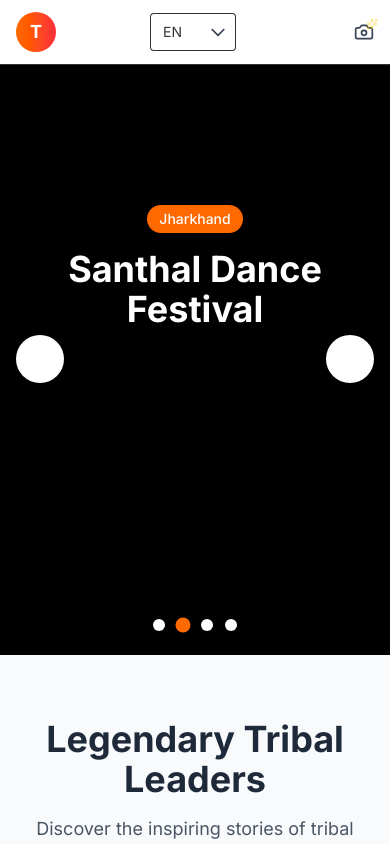
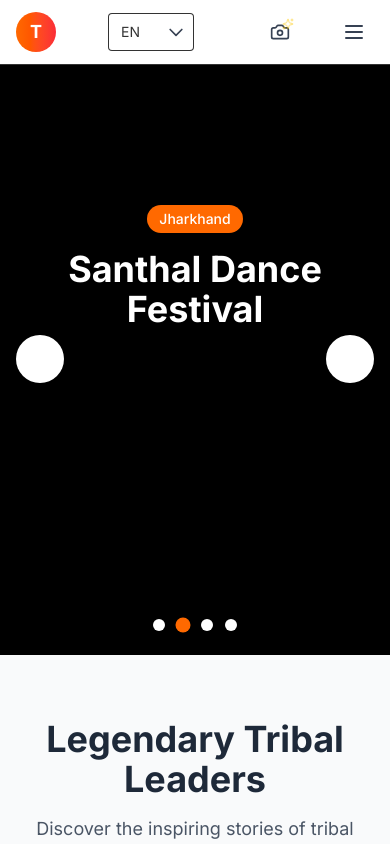
Before and after one commit to BitlaSravyaReddy/Tribes-of-India, a Next.js app: page / in a window 390 px wide. Shown: the top 844 px of the page. Built offline with nearby package versions, Linux system fonts and the light colour scheme.

Commit message:
updates content for mobile view

```diff
--- a/src/components/layout/Navbar.tsx
+++ b/src/components/layout/Navbar.tsx
@@ -101,7 +101,7 @@ const Navbar = () => {
 
 
           {/* Mobile menu button */}
-          {/* <div className="md:hidden">
+          <div className="md:hidden">
             <button
               onClick={() => setIsMenuOpen(!isMenuOpen)}
               className="inline-flex items-center justify-center p-2 rounded-md text-gray-700 hover:text-orange-600 hover:bg-orange-50 focus:outline-none focus:ring-2 focus:ring-inset focus:ring-orange-500"
@@ -118,11 +118,11 @@ const Navbar = () => {
                 </svg>
               )}
             </button>
-          </div> */}
+          </div>
         </div>
 
         {/* Mobile Navigation */}
-        {/* {isMenuOpen && (
+         {isMenuOpen && (
           <div className="md:hidden">
             <div className="px-2 pt-2 pb-3 space-y-1 sm:px-3 bg-white border-t">
               {navItems.map((item) => (
@@ -141,7 +141,7 @@ const Navbar = () => {
               ))}
             </div>
           </div>
-        )} */}
+        )}
       </div>
     </nav>
   );
```
